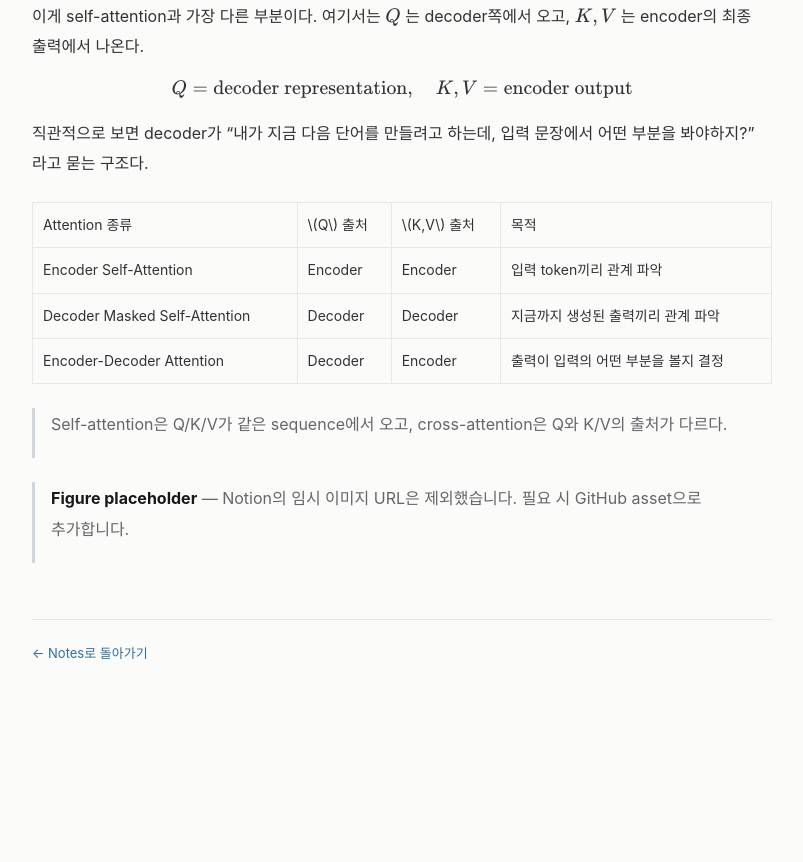
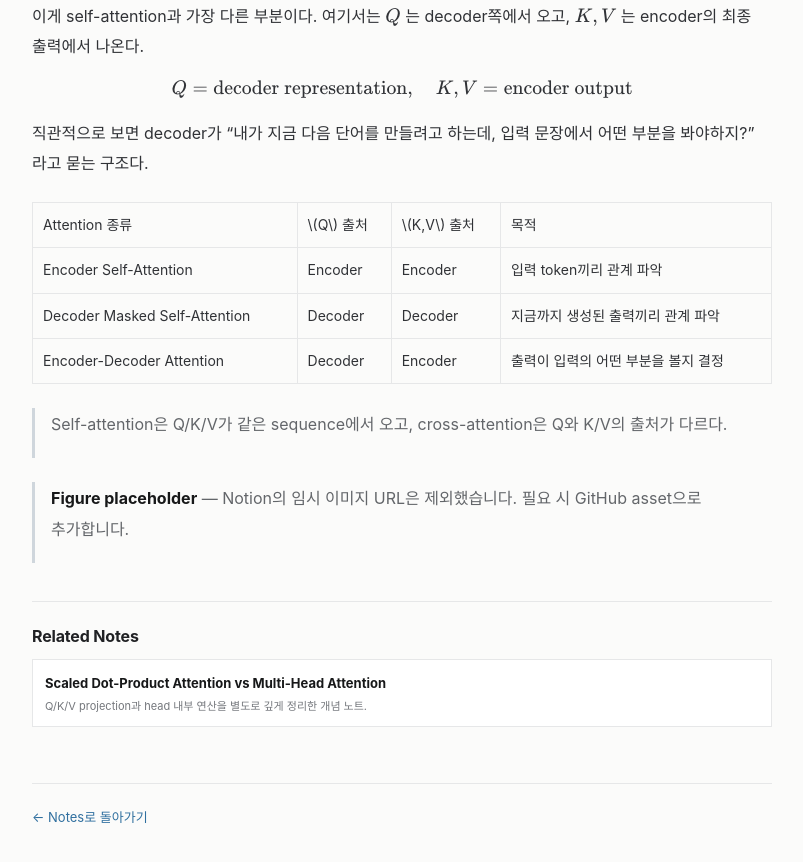
Before and after one commit to nayana224/nayana224.github.io, a Jekyll site: the page built from _notes/attention-is-all-you-need-2017.md, in a window 1280 px wide and 900 px high, scrolled down 11037 px. Shown: the top 862 px of the window, without its empty margins (238-1041 px from the left). Built offline with Jekyll 4.4.1, drawn with Linux system fonts in a browser that asks for light colours; before the commit the page ends 11773 px from its top, so only the background shows below that.

Commit message:
notes: add related note links

```diff
--- a/_notes/attention-is-all-you-need-2017.md
+++ b/_notes/attention-is-all-you-need-2017.md
@@ -404,3 +404,10 @@
 > Self-attention은 Q/K/V가 같은 sequence에서 오고, cross-attention은 Q와 K/V의 출처가 다르다.
 
 > **Figure placeholder** — Notion의 임시 이미지 URL은 제외했습니다. 필요 시 GitHub asset으로 추가합니다.
+
+<section class="related-notes" aria-labelledby="related-notes-title">
+  <h2 id="related-notes-title">Related Notes</h2>
+  <div class="related-notes-list">
+    <a class="related-note-link" href="/notes/scaled-dot-product-vs-multi-head-attention/"><strong>Scaled Dot-Product Attention vs Multi-Head Attention</strong><span>Q/K/V projection과 head 내부 연산을 별도로 깊게 정리한 개념 노트.</span></a>
+  </div>
+</section>
```
